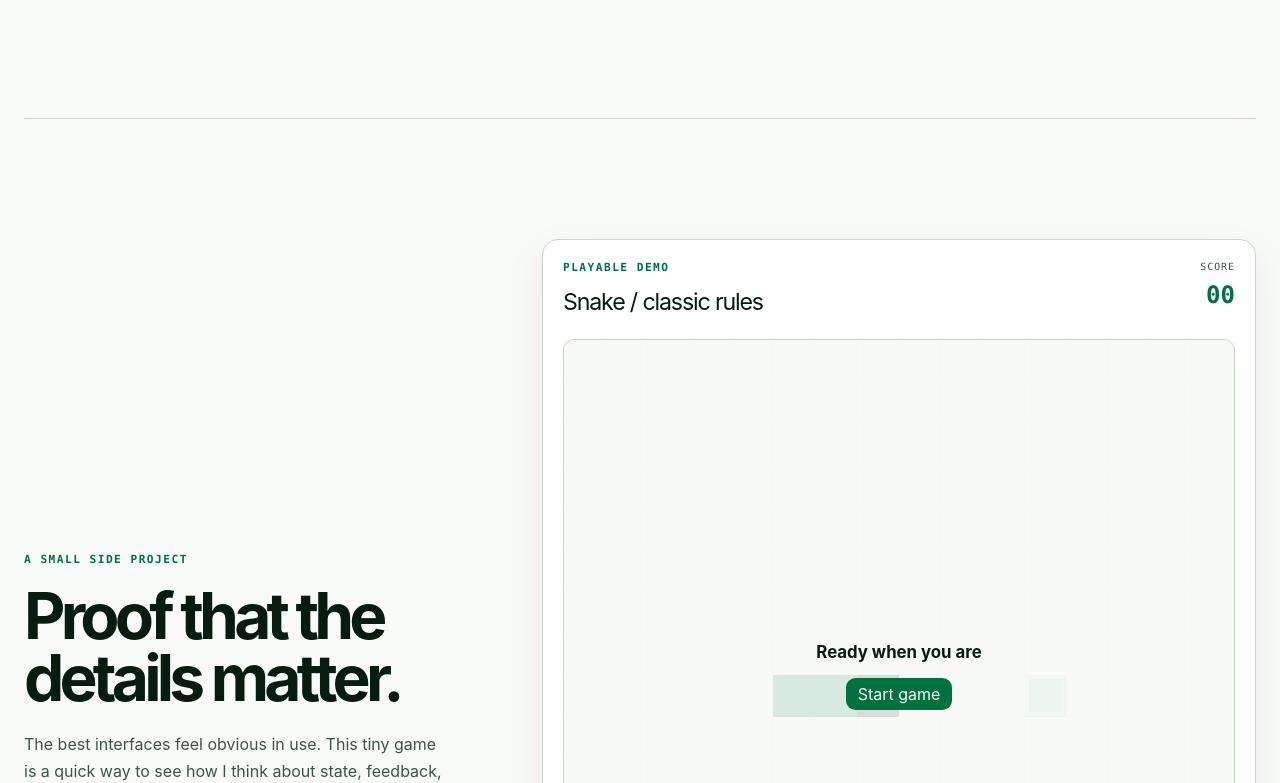
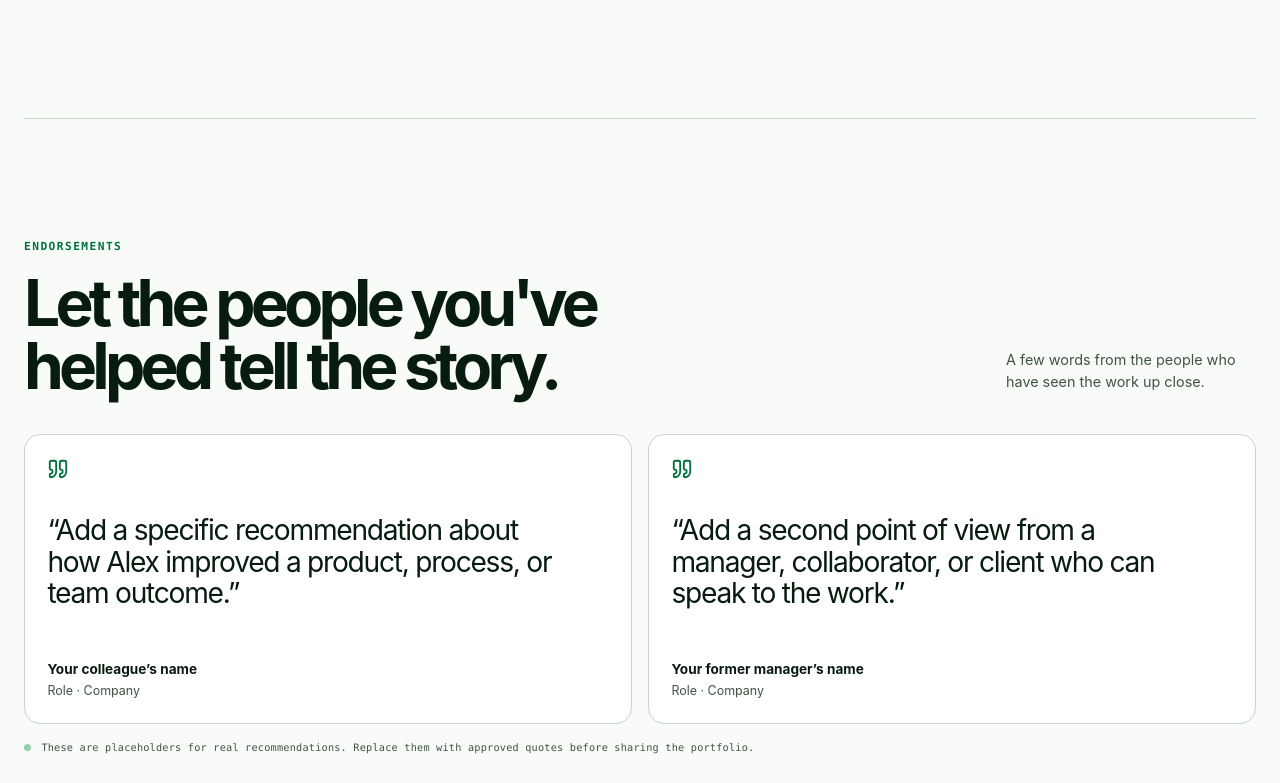
Before and after one commit to Romeostart/Projet-web-1, a Next.js app: page / in a window 1280 px wide. Shown: the part 2297-3080 px from the top of the page. Built offline with nearby package versions, Linux system fonts and the light colour scheme.

Commit message:
Add portfolio endorsements section

```diff
--- a/src/app/globals.css
+++ b/src/app/globals.css
@@ -132,3 +132,14 @@ h2 { max-width: 620px; margin-bottom: 0; color: var(--foreground); font-size: cl
 .primary-link { display: inline-flex; align-items: center; justify-content: center; gap: 0.55rem; min-height: 2.8rem; padding: 0.75rem 1.05rem; border-radius: 999px; background: var(--primary); color: var(--primary-foreground); font-size: 0.88rem; font-weight: 750; transition: transform 180ms var(--ease-out), background 180ms var(--ease-out); }
 .primary-link:hover { background: var(--foreground); transform: translateY(-2px); }
 .hero { overflow: clip; }
+.endorsements-section { padding-block: 7.5rem; border-top: 1px solid var(--border); }
+.endorsement-grid { display: grid; grid-template-columns: repeat(2, minmax(0, 1fr)); gap: 1rem; }
+.endorsement-card { min-width: 0; min-height: 290px; margin: 0; padding: 1.4rem; display: flex; flex-direction: column; justify-content: space-between; border: 1px solid var(--border); border-radius: 1rem; background: var(--card); }
+.quote-mark { color: var(--primary); }
+.endorsement-card p { max-width: 520px; margin: 1.2rem 0 2rem; color: var(--foreground); font-size: clamp(1.35rem, 2.2vw, 2rem); line-height: 1.12; letter-spacing: -0.045em; }
+.endorsement-card footer { display: flex; flex-direction: column; gap: 0.2rem; color: var(--muted-foreground); font-size: 0.78rem; }
+.endorsement-card footer strong { color: var(--foreground); font-size: 0.85rem; }
+.endorsement-note { display: flex; align-items: center; gap: 0.65rem; margin-top: 1rem; color: var(--muted-foreground); font-family: var(--font-mono); font-size: 0.64rem; letter-spacing: 0.02em; }
+.endorsement-note p { margin: 0; }
+.endorsement-note-dot { width: 7px; height: 7px; flex: 0 0 auto; border-radius: 999px; background: var(--accent); }
+@media (max-width: 800px) { .endorsement-grid { grid-template-columns: 1fr; } .endorsements-section { padding-block: 5rem; } }
--- a/src/app/page.tsx
+++ b/src/app/page.tsx
@@ -1,5 +1,4 @@
-import { ArrowDownRight, ArrowUpRight, Download, Mail, MapPin, Terminal } from "lucide-react";
-import { Button } from "@/components/ui/button";
+import { ArrowDownRight, ArrowUpRight, Download, Mail, MapPin, Quote, Terminal } from "lucide-react";
 import { SnakeGame } from "@/components/snake-game";
 
 const projects = [
@@ -8,6 +7,10 @@ const projects = [
   { number: "03", title: "Snake / playable demo", description: "A small browser game built to show interaction details, responsive controls, and a sense of play.", tags: ["React state", "Keyboard input", "Game loop"], tone: "blue" },
 ];
 const skills = ["TypeScript", "React", "Next.js", "Node.js", "SQL", "Design systems", "Testing", "Accessibility"];
+const endorsements = [
+  { quote: "Add a specific recommendation about how Alex improved a product, process, or team outcome.", name: "Your colleague’s name", role: "Role · Company" },
+  { quote: "Add a second point of view from a manager, collaborator, or client who can speak to the work.", name: "Your former manager’s name", role: "Role · Company" },
+];
 
 export default function Home() {
   return (
@@ -17,6 +20,7 @@ export default function Home() {
       <section className="signal-strip" aria-label="Career snapshot"><div><span className="signal-number">6+</span><span>years building for the web</span></div><div><span className="signal-number">24</span><span>projects shipped with care</span></div><div><span className="signal-number">100%</span><span>curiosity about the hard parts</span></div></section>
       <section className="section-frame work-section" id="work"><div className="section-heading"><div><p className="eyebrow">Selected work</p><h2>A few things I&apos;ve made useful.</h2></div><p className="section-aside">A short list of product work, systems thinking, and one game.</p></div><div className="project-grid">{projects.map((project) => <article className={`project-card ${project.tone}`} key={project.number}><div className="project-card-top"><span>{project.number}</span><ArrowUpRight size={19} /></div><div><h3>{project.title}</h3><p>{project.description}</p></div><div className="tag-row">{project.tags.map((tag) => <span key={tag}>{tag}</span>)}</div></article>)}</div></section>
       <section className="section-frame about-section" id="about"><div className="about-grid"><div><p className="eyebrow">A little context</p><h2>Good software should lower the temperature.</h2></div><div className="about-copy"><p>I like working where technology meets a messy human process. My role is usually part builder, part translator: turning an unclear need into a simple flow, then making the implementation sturdy enough to last.</p><p>That means I care about the whole shape of a product — what it says, how it feels, what happens when something goes wrong, and whether the person using it gets to go home on time.</p><a className="text-link" href="mailto:alex.morgan@example.com">Let&apos;s talk about your team <ArrowUpRight size={16} /></a></div></div><div className="skills-block"><p className="eyebrow">Tools I work with</p><div className="skills-list">{skills.map((skill) => <span key={skill}>{skill}</span>)}</div></div></section>
+      <section className="section-frame endorsements-section" id="endorsements"><div className="section-heading"><div><p className="eyebrow">Endorsements</p><h2>Let the people you&apos;ve helped tell the story.</h2></div><p className="section-aside">A few words from the people who have seen the work up close.</p></div><div className="endorsement-grid">{endorsements.map((endorsement) => <blockquote className="endorsement-card" key={endorsement.name}><Quote size={22} className="quote-mark" /><p>“{endorsement.quote}”</p><footer><strong>{endorsement.name}</strong><span>{endorsement.role}</span></footer></blockquote>)}</div><div className="endorsement-note"><span className="endorsement-note-dot" /><p>These are placeholders for real recommendations. Replace them with approved quotes before sharing the portfolio.</p></div></section>
       <section className="section-frame game-section" id="game"><div className="game-intro"><p className="eyebrow">A small side project</p><h2>Proof that the details matter.</h2><p>The best interfaces feel obvious in use. This tiny game is a quick way to see how I think about state, feedback, input, and the little moments between.</p><a className="text-link" href="#contact">Want to see the code? <ArrowUpRight size={16} /></a></div><SnakeGame /></section>
       <section className="contact-section" id="contact"><div className="section-frame contact-inner"><div><p className="eyebrow">Open to the right next thing</p><h2>Have a useful problem?</h2><p className="contact-copy">I&apos;d like to hear what you&apos;re building and where it needs to get sharper.</p></div><div className="contact-actions"><a className="primary-link" href="mailto:alex.morgan@example.com"><Mail size={17} /> Send me an email</a><a className="contact-email" href="mailto:alex.morgan@example.com">alex.morgan@example.com <ArrowUpRight size={16} /></a><p className="location"><MapPin size={15} /> New York, available remotely</p></div></div></section>
       <footer className="site-footer section-frame"><span>© 2026 Alex Morgan</span><span>Built with care for the web.</span><a href="#top">Back to top <ArrowUpRight size={14} /></a></footer>
```
Also changed, not shown: .project/PROJECT.md.
